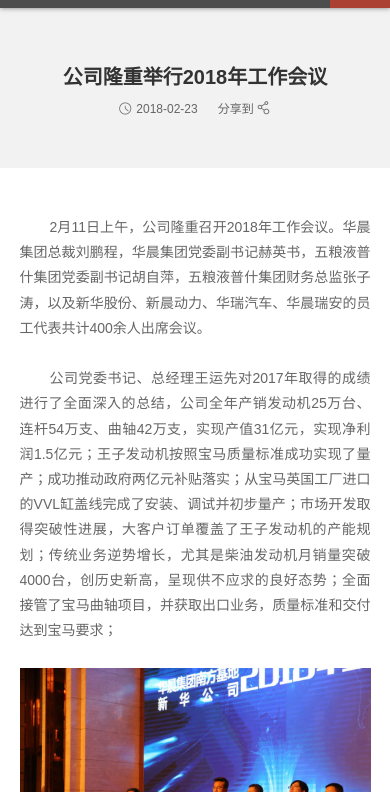
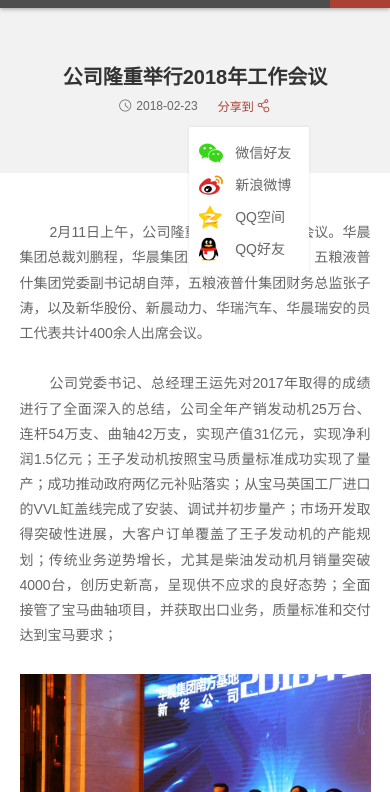
Before and after one commit to lanche58/xinchendongli, a website: page src/html/news-detail.html in a window 390 px wide. Both pictures are taken after a click on the link "分享到". Shown: the part 52-844 px from the top of the page. Drawn offline with nearby package versions, Linux system fonts and the light colour scheme; files that its build step writes are made by us from their sources; files whose address does not match are found by name.

Commit message:
修改分享

```diff
--- a/src/css/concat/responsive.css
+++ b/src/css/concat/responsive.css
@@ -23,9 +23,9 @@
     .honor-list .ma { margin-left: 40px; }
     .honor-list{ margin-left: -40px; }
     .his-list .pic{ height: 96px; }
-    .his-list .item1 { padding-top: 212px; }
-    .his-list:before{ top: 212px; }
-    .his-list .slick-arrow { top: 192px; }
+    .his-list .item1 { padding-top: 260px; }
+    .his-list:before{ top: 260px; }
+    .his-list .slick-arrow { top: 240px; }
     .his-list { padding: 0 50px; }
     .ip-lb{ width: 470px !important; }
 } /* 1366 */
@@ -269,8 +269,6 @@
     .nd-t .ti{ font-size: 20px; }
     .nd-t .in-date { font-size: 12px; }
     .nd-t .in-date i { font-size: 12px; }
-    .share a{ font-size: 12px !important; }
-    .share a:after { font-size: 14px; }
     .nd-t .nd-mess { margin-top: 5px; }
     .nd-back .nex, .nd-back .pre{ float: none; }
     .nd-back .nowti{ max-width: none; line-height: 2.5; }
@@ -317,7 +315,9 @@
     .picto-list li{ margin-bottom: 25px; }
     .inv2{ padding-bottom: 45px; }
     .notice-table table td:nth-child(1), .notice-table table th:nth-child(1){ width: 100px; }
-
+    .share .icon{ font-size: 12px; padding: 0 0 10px; }
+    .share .icon:after{ font-size: 14px; }
+    .share .b{ top: 100%; left: 50%; margin-left: -55px; }
 
 
 
--- a/src/css/sass/style.scss
+++ b/src/css/sass/style.scss
@@ -312,7 +312,7 @@
     .ti{ font-size: 24px; font-weight: bold; color: $fc1; }
     .nd-mess{
         margin-top: 10px;
-        li{ vertical-align: middle;
+        li{ vertical-align: top;
             + li{ margin-left: 20px; }
         }
     }
@@ -321,9 +321,60 @@
     }
 }
 .share{
-    a{ background: none !important; font-size: 14px !important; opacity: 1 !important; color: $fc2 !important;
+    line-height: 20px;
+    position: relative;
+    text-align: left;
+    .icon{
+        display: block;
+        padding-right: 10px;
+        font-size: 14px;
+        @include mt3;
         &:before{ content: ""; }
         &:after{ content: "\e60e"; font-size: 16px; }
+    }
+    .b{
+        position: absolute;
+        left: 100%;
+        top: 0;
+        z-index: 99;
+        width: 110px;
+        background: #fff;
+        box-shadow: 0 0 3px rgba(0,0,0,.1);
+        padding: 10px 0 10px 10px;
+        transform: translateY(15%);
+        @include hide;
+        @include mt4;
+        a{
+            display: block;
+            height: auto !important;
+            float: none !important;
+            line-height: 32px !important;
+            padding-left: 36px !important;
+            font-size: 14px !important;
+            opacity: 1 !important;
+            background: url(../images/share.png) no-repeat !important;
+        }
+        .sina{
+            background-position: left -32px !important;
+        }
+        .weixin2{
+            background-position: left -32px * 2 !important;
+        }
+        .qq1{
+            background-position: left -32px * 3 !important;
+        }
+        .qq2{
+            background-position: left -32px * 4 !important;
+        }
+    }
+    &.show{
+        .icon{
+            color: $mc2;
+        }
+        .b{
+            transform: none;
+            @include show;
+        }
     }
 }
 @media screen and (min-width:1025px) {
@@ -575,13 +626,13 @@
 }
 .his-list{
     padding: 0 55px;
-    &:before{ @include ba; top: 234px; left: 0; right: 0; height: 2px; background: $hc1; }
+    &:before{ @include ba; top: 234px + 24px * 2; left: 0; right: 0; height: 2px; background: $hc1; }
     .his-cont{ position: relative; margin-left: 60px; }
     .date{ height: 34px; line-height: 34px; font-size: 34px; font-weight: bold; @include mt3; }
-    .tx{ margin-top: 8px; color: $fc3; height: 24px; }
+    .tx{ margin-top: 8px; color: $fc3; height: 72px; }
     .pic{ margin-top: 8px; height: 118px; border: 1px solid $hc1; }
     .item1{
-        padding-top: 234px;
+        padding-top: 234px + 24px * 2;
         .his-cont{ padding-top: 70px; }
         .dot1{ top: -5px;
             &:before{ top: 100%; margin-top: 2px; }
@@ -605,7 +656,7 @@
     .dot2{ @include c(6px); right: 100%; margin-right: 15px;
         &:before{ top: 2px; right: 100%; width: 34px; height: 2px; }
     }
-    .slick-arrow{ top: 214px; margin: 0; }
+    .slick-arrow{ top: 214px + 24px * 2; margin: 0; }
 }
 .his-arrow{
     .slick-arrow{ border: 1px solid $hc1; border-radius: 100%; background: #fff; font-size: 16px; line-height: 40px; }
--- a/src/html/news-detail.html
+++ b/src/html/news-detail.html
@@ -10,7 +10,18 @@
             <p class="ti tac">公司隆重举行2018年工作会议</p>
             <ul class="nd-mess fib">
                 <li class="ib"><p class="in-date"><i class="icon iconfont icon-shijian"></i>2018-02-23</p></li>
-                <li class="ib"><div class="share bdsharebuttonbox"><a href="#" class="icon iconfont icon-share">分享到&nbsp;</i></a></div></li>
+                <li class="ib">
+                    <div class="share">
+                        <a href="javascript:;" class="icon iconfont icon-share">分享到&nbsp;</a>
+                        <div class="b bdsharebuttonbox">
+                            <a href="javascript:;" data-cmd="weixin" class="weixin1">微信好友</a>
+                            <a href="javascript:;" data-cmd="tsina" class="sina">新浪微博</a>
+                            <!-- <a href="javascript:;" data-cmd="weixin" class="weixin2">朋友圈</a> -->
+                            <a href="javascript:;" data-cmd="popup_qzone" class="qq1">QQ空间</a>
+                            <a href="javascript:;" data-cmd="popup_sqq" class="qq2">QQ好友</a>
+                        </div>
+                    </div>
+                </li>
             </ul>
         </div>
     </div>
@@ -51,6 +62,20 @@
         share : [{}]
     }
     with(document)0[(getElementsByTagName('head')[0]||body).appendChild(createElement('script')).src='http://bdimg.share.baidu.com/static/api/js/share.js?cdnversion='+~(-new Date()/36e5)];
+    $(function(){
+        $('.share').mouseenter(function(){
+            if (isMobile) { return; }
+            $(this).addClass('show');
+        }).mouseleave(function(){
+            if (isMobile) { return; }
+            $(this).removeClass('show');
+        });
+        $('.share .icon').bind(_click, function(){
+            var $this = $(this).parent();
+            $this.toggleClass('show');
+        });
+
+    })
 </script>
 </body>
 </html>
```
Also changed, not shown: src/html/about2.html (+2 -2 lines), dist/about2.html, dist/css/style.css, dist/images/share.png (added), dist/news-detail.html, src/css/concat/style.css, src/images/share.png (added).
